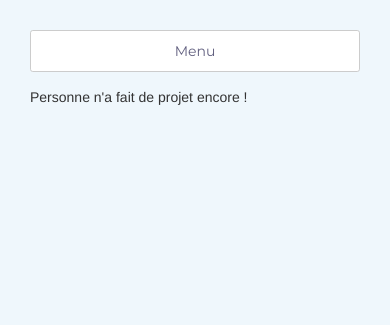
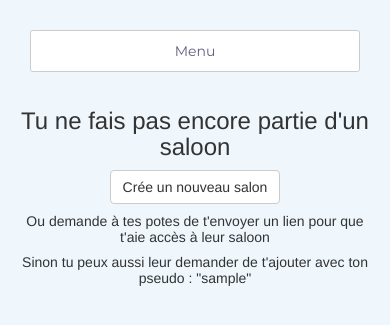
Before and after one commit to guillaumefun/saloon, a PHP site: page /dashboard/ in a window 390 px wide. Shown: the part 220-545 px from the top of the page. Run offline with PHP 8.4, Linux system fonts and the light colour scheme; the visitor is signed in with stand-in values (Sample User, id 1); data that the repository does not hold is empty; some libraries are stand-ins or nearby versions.

Commit message:
Commit 28 : quelques petites modif

```diff
--- a/controller/functions.controller.php
+++ b/controller/functions.controller.php
@@ -23,6 +23,28 @@ function printRewardDetail( $reward_detail ){
 		}else{
 			$print = $print . "<br />" . $detail['user_login'] . "  " . $detail['quantity'];
 		}
+	}
+
+	return $print;
+
+}
+
+function printSaloonMembers( $members ){
+
+	$print = '';
+
+	$members = explode('|', $members);
+
+	foreach ( $members as $member ) {
+
+		$user = getUser($member);
+
+		if($print == ''){
+			$print = $user['login'];
+		}else{
+			$print = $print . "<br />" . $user['login'];
+		}
+
 	}
 
 	return $print;
--- a/model/users.model.php
+++ b/model/users.model.php
@@ -9,7 +9,7 @@
 // Fonction qui connecte un utilisateur
 function login( $login, $password){
 
-	$password = sha1($password);
+	$password = hash('sha256', 'Du4' . $password);
 	$db = new PDO('mysql:host=localhost;dbname=saloon;charset=utf8', 'root' , 'root');
 	$req = $db -> prepare('SELECT * FROM users WHERE login = :login AND password = :password');
 	$req -> execute(array(
@@ -62,7 +62,7 @@ function getUserByLogin( $login ){
 
 function createNewUser( $login, $email, $password ){
 
-	$password = sha1($password);
+	$password = hash('sha256', 'Du4' . $password);
 	$db = new PDO('mysql:host=localhost;dbname=saloon;charset=utf8', 'root' , 'root');
 	$req = $db -> prepare(' INSERT INTO users( login, email, password, creation_date, modification_date) VALUES (:login, :email, :password, NOW(), NOW()) ');
 	$req -> execute( array(
--- /dev/null
+++ b/sql/alter_users.table.sql
@@ -0,0 +1,2 @@
+ALTER TABLE `users` ADD UNIQUE(`login`);
+ALTER TABLE `users` CHANGE `password` `password` VARCHAR(70) CHARACTER SET latin1 COLLATE latin1_swedish_ci NOT NULL;
--- a/view/css/styleDashboard.css
+++ b/view/css/styleDashboard.css
@@ -191,3 +191,34 @@ _________________________________________________________*/
 .gallery figcaption {
   display: none;
 }
+
+/*media querries*/
+@media all and (max-width: 767px) {
+  .mywellimg{
+    padding: 2em;
+    padding-left: 3em;
+    padding-right: 3em;
+  }
+  .mywell{
+    padding: 0;
+    padding-bottom: 1em;
+  }
+  .btncouilles{
+    display: block;
+    width: 100%;
+  }
+  .comm{
+    margin-top: 15px;
+    margin-bottom: 15px;
+  }
+  .nop{padding-right: 15px;}
+  .nop2{padding-left: 15px;}
+  .nop2 button{
+    display: block;
+    width: 100%;
+    margin-top: 1em;
+  }
+  .bd{padding: 0;}
+
+
+}
--- a/view/css/stylesheet.css
+++ b/view/css/stylesheet.css
@@ -63,3 +63,7 @@ hr {
     background-color: rgb(221, 221, 221);
     height: 1px;
 }
+
+.text-center{
+  text-align: center;
+}
--- a/view/dashboard/all_saloons.php
+++ b/view/dashboard/all_saloons.php
@@ -10,6 +10,7 @@
 	$saloons = getAllSaloons();
 	$count = 0;
 
+	if(count($saloons) > 0){
 		foreach( $saloons as $saloon ){
 			if($count == 0){
 				$default_saloon = $saloon['id'];
@@ -23,6 +24,7 @@
 			<?php
 
 		}
+	}
 
 	?>
 
--- a/view/dashboard/index.php
+++ b/view/dashboard/index.php
@@ -33,9 +33,12 @@ if(!isset($_SESSION['id'])){
 				<?php include('all_saloons.php'); ?>
 			</ul>
 			<div class="logBtn">
+				<?php
+				if( isset($default_saloon)){ ?>
 				<a onclick="HelpBox('creerProjet')" class="">Crée toi un projet!</a>
 				<a onclick="HelpBox('ajoutMembre')" class="">Ajoute des membres<3</a>
-				<a href="/Saloon/controller/logout.controller.php" class="">Déconnexion</a>
+				<?php } ?>
+				<a href="/controller/logout.controller.php" class="">Déconnexion</a>
 			</div>
 		</div><!--end sidebar-wrapper-->
 
@@ -80,7 +83,13 @@ if(!isset($_SESSION['id'])){
 				<div class="row">
 					<div class="col-sm-8 col-sm-offset-2">
 						<?php include('messages.php'); ?>
-						<?php include('saloon.php'); ?>
+						<?php
+						if( isset($default_saloon)){
+							include('saloon.php');
+						}else{
+							include('no_saloon.php');
+						}
+							 ?>
 					</div>
 				</div>
 
--- /dev/null
+++ b/view/dashboard/no_saloon.php
@@ -0,0 +1,8 @@
+<div class="row">
+	<div class="col-md-6 col-md-offset-3 text-center"></div>
+		<h3 class="text-center">Tu ne fais pas encore partie d'un saloon</h3>
+		<p class="text-center"><a href="../new_saloon.view.php"><button class="btn btn-default">Crée un nouveau salon</button class="btn btn-default"></a></p>
+		<h5 class="text-center">Ou demande à tes potes de t'envoyer un lien pour que t'aie accès à leur saloon</h5>
+		<h5 class="text-center">Sinon tu peux aussi leur demander de t'ajouter avec ton pseudo : "<?php echo $_SESSION['login']; ?>"</h5>
+	</div>
+</div>
--- a/view/dashboard/saloon.php
+++ b/view/dashboard/saloon.php
@@ -6,9 +6,9 @@
 	<div id="creerProjetB">
 		<form action="../../controller/bet.controller.php?id=<?php  echo $saloon_id; ?>" method="post">
 			<div class="row form-group">
-				<div class="col-md-4">
+				<div class="col-md-10">
 					<label>Nom</label>
-					<input type="text" class="form-control" placeholder="Mon Projet de fou !" name="name">
+					<input type="text" class="form-control" placeholder="Mon Projet de fou !" name="name" id="project_name">
 				</div>
 			</div>
 			<div class="row form-group">
@@ -71,13 +71,41 @@
 	</div>
 </div>
 
+<h2 class="text-center"><?php $saloon_info = getSaloon($saloon_id);
+	echo strtoupper($saloon_info['name']);
+	$saloon_members = explode('|', $saloon_info['members']);
+ ?></h2>
+ <a href="#" data-toggle="tooltip" title="<?php echo printSaloonMembers( $saloon_info['members'] ); ?>"><p class="text-center"><?php echo count($saloon_members); if( count($saloon_members) > 1 ){ echo " membres"; }else{ echo " membre"; } ?></p></a>
 
+<div class="row noMarg">
+	<div class="col-md-8">
+		<input class="form-control" placeholder="Balance ton projet !" onfocus="startProject();">
+	</div>
+</div>
+</br>
 
 
 <?php
+
 $saloon = getBetsFeed( $saloon_id );
+if(count($saloon) == 0){
+	?>
+		<div class="row">
+
+			<div class="col-md-6 col-md-offset-3">
+				<h3 class="text-center">Bienvenue !</h3>
+				<h5 class="text-center">Personne n'a fait de projet encore...</h5>
+				<p class="text-center"><a onclick="HelpBox('creerProjet')"><button class="btn btn-default">Crée toi un projet!</button></a></p>
+			</div>
+
+		</div>
+
+		<?php
+}
 foreach ($saloon as $bet) {
 	$count = 0;
+
+	$author = getUser($bet['user']);
 		?>
 
 		<div class="projo">
@@ -87,6 +115,7 @@ foreach ($saloon as $bet) {
 					<div class="row mywell"> <!-- pp + infos projet-->
 						<div class="col-sm-2 mywellimg">
 							<img class="img-responsive img-circle" src="../../img/profiles/<?php if(is_file('../../img/profiles/' . $bet['user'] . '/profile.png')) echo $bet['user'] . '/profile.png?' . rand(99,9999); else echo '/profile.jpg'; ?>">
+							<h5 class="text-center"><?php echo $author['login']; ?></h5>
 						</div>
 
 						<div class="col-sm-10">
@@ -260,17 +289,6 @@ foreach ($saloon as $bet) {
 		<?php
 		$count++;
 	}
-	if($count == 0){
-		?>
-		<div class="row">
 
-			<div class="col-md-5">
-				<p>Personne n'a fait de projet encore !</p>
-			</div>
-
-		</div>
-
-		<?php
-	}
 
 ?>
--- a/view/index.php
+++ b/view/index.php
@@ -58,7 +58,7 @@ if(isset($_SESSION['id'])){
 												</div>
 												</div>
 												<div class="form-bottom">
-											<form action="../controller/login.controller.php" method="post" class="login-form">
+											<form action="../controller/login.controller.php<?php if(isset($_GET['key']) && isset($_GET['s'])){ echo '?key=' . htmlspecialchars($_GET['key']) . '&s=' . htmlspecialchars($_GET['s']); } ?>" method="post" class="login-form">
 												<div class="form-group">
 													<label class="sr-only" for="form-username">Username</label>
 														<input type="text" name="login" class="form-control" placeholder="Login" >
@@ -74,7 +74,7 @@ if(isset($_SESSION['id'])){
 									</div>
 
 								<div class="social-login">
-											<a href="register.view.php"><h3>Pas encore inscrit?</h3></a>
+											<a href="register.view.php<?php if(isset($_GET['key']) && isset($_GET['s'])){ echo '?key=' . htmlspecialchars($_GET['key']) . '&s=' . htmlspecialchars($_GET['s']); } ?>"><h3>Pas encore inscrit?</h3></a>
 											<!--<div class="social-login-buttons">
 												<a class="btn btn-link-1 btn-link-1-facebook" href="#">
 													<i class="fa fa-facebook"></i> Facebook
--- a/view/javascript/animation.js
+++ b/view/javascript/animation.js
@@ -35,6 +35,12 @@ function MiniHelpBox(html_id){
 
 }
 
+function startProject(){
+
+  HelpBox('creerProjet');
+  $('#project_name').focus();
+
+}
 
 
 /*MENU TOGGLE SCRIPT*/
```
Lines whose indentation alone changed are shown as unchanged.
